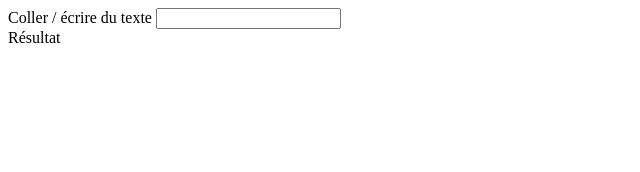
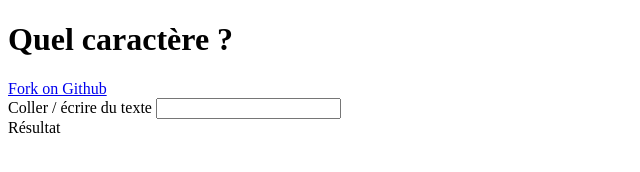
Before and after one commit to fmauquie/whatchar, a plain HTML site: page index.html in a window 1280 px wide. Shown: the whole page, without its empty margins (0-640 px from the left). Drawn offline with Linux system fonts and the light colour scheme.

Commit message:
Add GH pages support

```diff
--- a/index.html
+++ b/index.html
@@ -52,6 +52,10 @@
     </style>
 </head>
 <body>
+<h1>Quel caractère ?</h1>
+<div>
+    <a href="https://github.com/fmauquie/whatchar">Fork on Github</a>
+</div>
 <div>
     <label for="text">Coller / écrire du texte</label>
     <input type="text" id="text" name="text"/>
```
Also changed, not shown: 1 other file.
